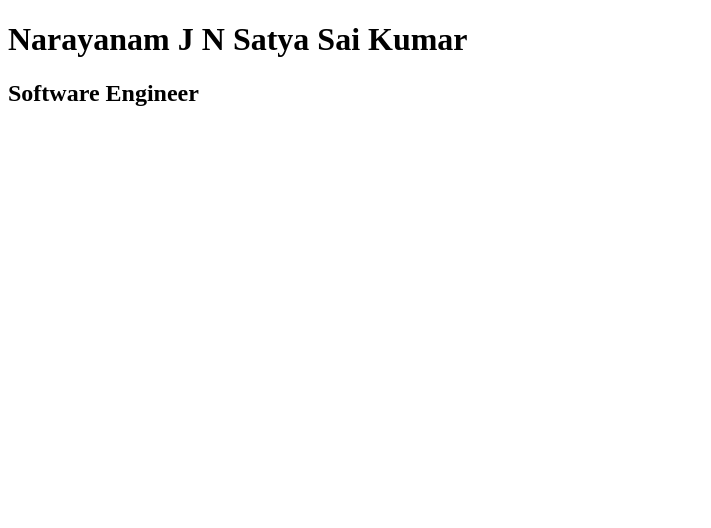
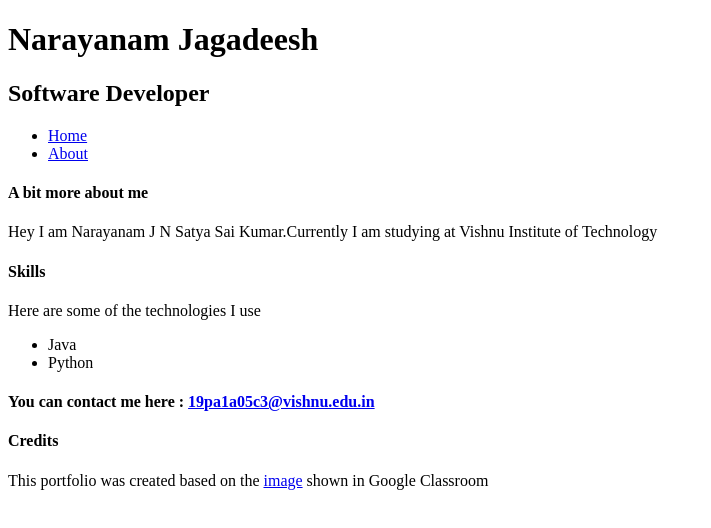
Before and after one commit to 19PA1A05C3/webproject1, a plain HTML site: page index.html in a window 1280 px wide. Shown: the whole page, without its empty margins (0-711 px from the left). Drawn offline with Linux system fonts and the light colour scheme.

Commit message:
Add files via upload

```diff
--- a/index.html
+++ b/index.html
@@ -1,7 +1,22 @@
 <!DOCTYPE html>
 <html>
-  <body>
-    <h1>Narayanam J N Satya Sai Kumar</h1>
-    <h2>Software Engineer</h2>
+<body>
+<h1>Narayanam Jagadeesh</h1>
+<h2>Software Developer</h2>
+<ul>
+<li> <a href="home.html">Home</a>   </li>
+<li> <a href="about.html">About</a> </li>
+</ul>
+<h4>A bit more about me</h4>
+<p>Hey I am Narayanam J N Satya Sai Kumar.Currently I am studying at Vishnu Institute of Technology</p>
+<h4>Skills</h4>
+<p>Here are some of the technologies I use</p>
+<ul>
+<li>Java</li>
+<li>Python</li>
+</ul>
+<h4>You can contact me here : <a href="https://mail.google.com/mail/u/0/?tab=rm#inbox?compose=new">19pa1a05c3@vishnu.edu.in</a></p>
+<h4>Credits</h4>
+<p>This portfolio was created based on the <a href="home.jpg">image</a> shown in Google Classroom</p>
 </body>
 </html>
```
Also changed, not shown: About.html (added, +10 -0 lines).
